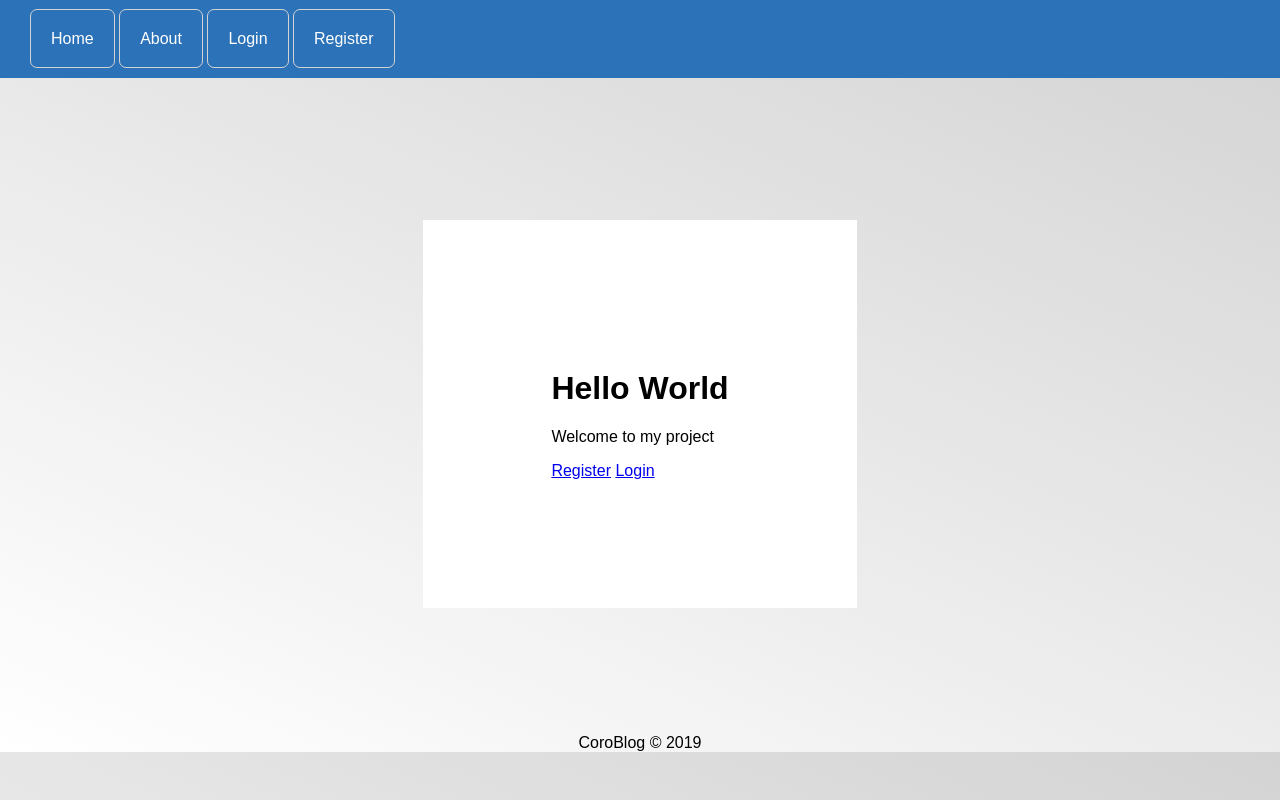
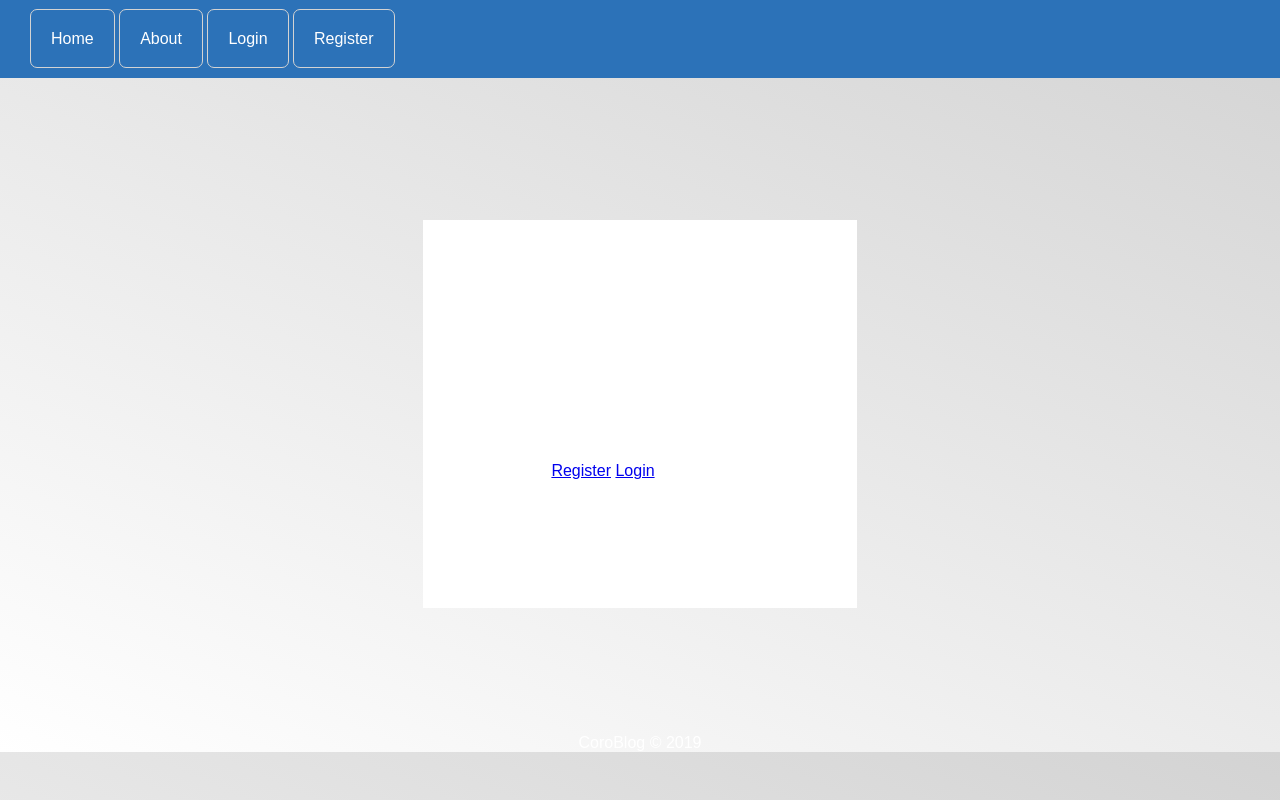
Before and after one commit to jod35/CoroBlog, a Flask app: page / in a window 1280 px wide. Run offline with Flask 2, Linux system fonts and the light colour scheme.

Commit message:
fix frontend

```diff
--- a/simple/static/main.css
+++ b/simple/static/main.css
@@ -13,6 +13,7 @@ body{
     box-sizing: border-box;
     background-image:linear-gradient(24deg,var(--white),var(--gray)) ;
     font-family: sans-serif;
+    color: var(--white);
 }
 
 .mynav {
```
